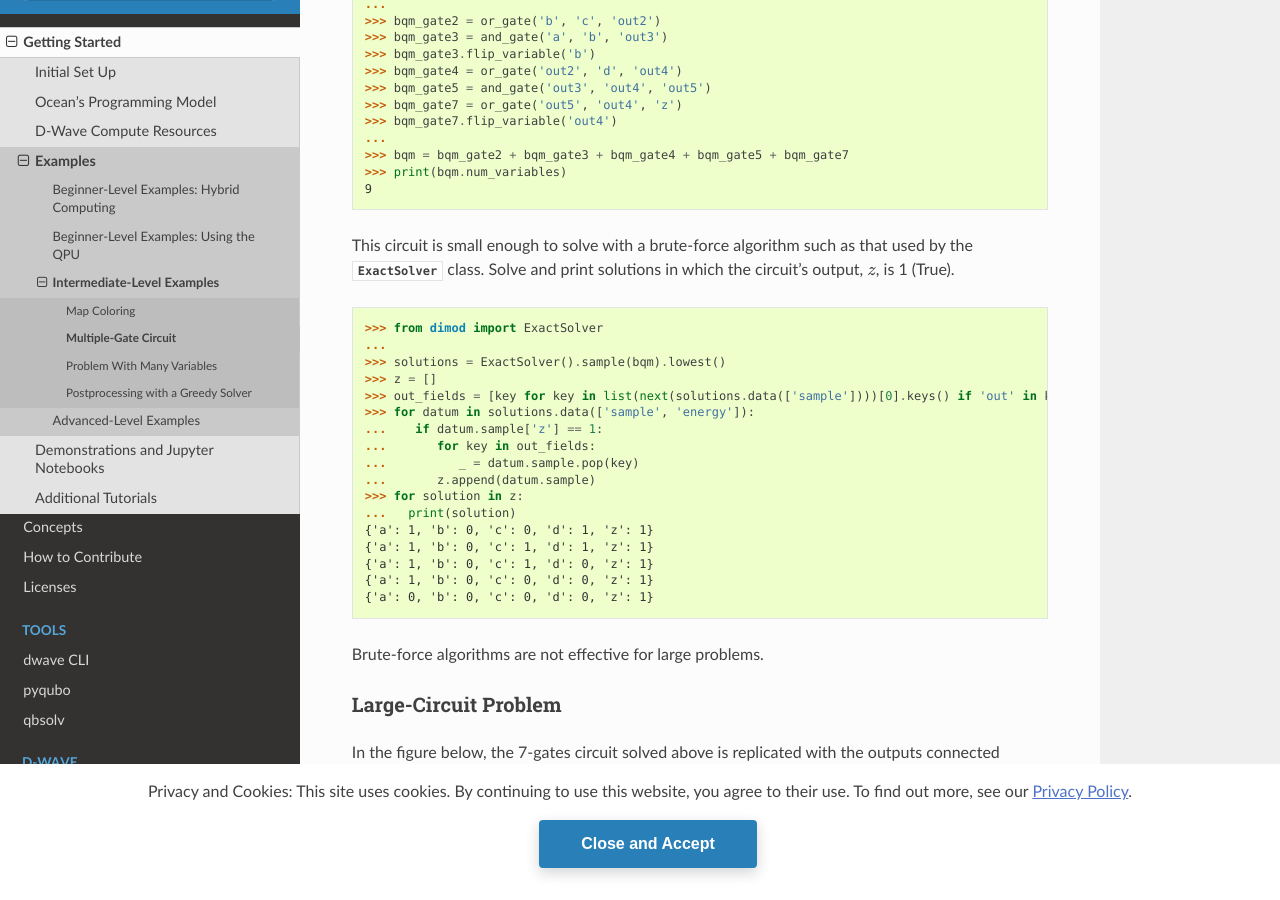
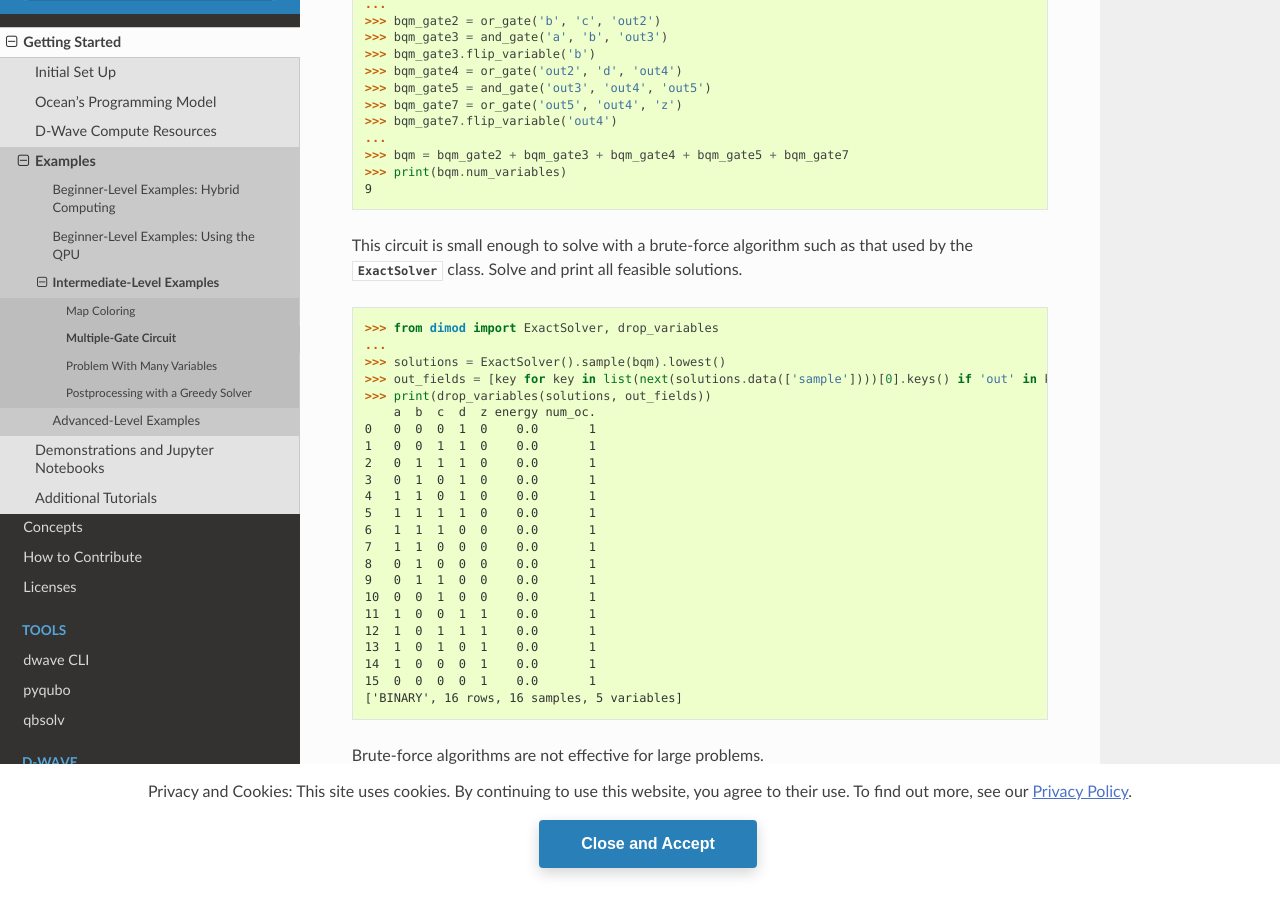
Before and after one commit to dwavesystems/dwave-ocean-sdk, a Sphinx documentation site: the page built from docs/examples/multi_gate.rst, in a window 1280 px wide and 900 px high, scrolled down 1347 px. Built offline with Sphinx 7.4.7 and the Read the Docs theme 2.0.0, drawn with Linux system fonts in a browser that asks for light colours; pages that are not in the unit, such as notebooks, are missing from menus; the version number could not be read and is left out.

Commit message:
Use new `drop_variables` function add in dimod 0.10.9

```diff
--- a/docs/examples/multi_gate.rst
+++ b/docs/examples/multi_gate.rst
@@ -122,25 +122,31 @@ assignments that satisfy all the constraints representing the circuit's Boolean
 
 This circuit is small enough to solve with a brute-force algorithm such as that
 used by the :class:`~dimod.reference.samplers.ExactSolver` class. Solve and
-print solutions in which the circuit's output, :math:`z`, is 1 (True).
+print all feasible solutions.
 
->>> from dimod import ExactSolver
+>>> from dimod import ExactSolver, drop_variables
 ...
 >>> solutions = ExactSolver().sample(bqm).lowest()
->>> z = []
 >>> out_fields = [key for key in list(next(solutions.data(['sample'])))[0].keys() if 'out' in key]
->>> for datum in solutions.data(['sample', 'energy']):
-...    if datum.sample['z'] == 1:
-...       for key in out_fields:
-...          _ = datum.sample.pop(key)
-...       z.append(datum.sample)
->>> for solution in z:
-...   print(solution)
-{'a': 1, 'b': 0, 'c': 0, 'd': 1, 'z': 1}
-{'a': 1, 'b': 0, 'c': 1, 'd': 1, 'z': 1}
-{'a': 1, 'b': 0, 'c': 1, 'd': 0, 'z': 1}
-{'a': 1, 'b': 0, 'c': 0, 'd': 0, 'z': 1}
-{'a': 0, 'b': 0, 'c': 0, 'd': 0, 'z': 1}
+>>> print(drop_variables(solutions, out_fields))
+    a  b  c  d  z energy num_oc.
+0   0  0  0  1  0    0.0       1
+1   0  0  1  1  0    0.0       1
+2   0  1  1  1  0    0.0       1
+3   0  1  0  1  0    0.0       1
+4   1  1  0  1  0    0.0       1
+5   1  1  1  1  0    0.0       1
+6   1  1  1  0  0    0.0       1
+7   1  1  0  0  0    0.0       1
+8   0  1  0  0  0    0.0       1
+9   0  1  1  0  0    0.0       1
+10  0  0  1  0  0    0.0       1
+11  1  0  0  1  1    0.0       1
+12  1  0  1  1  1    0.0       1
+13  1  0  1  0  1    0.0       1
+14  1  0  0  0  1    0.0       1
+15  0  0  0  0  1    0.0       1
+['BINARY', 16 rows, 16 samples, 5 variables]
 
 Brute-force algorithms are not effective for large problems.
 
```
